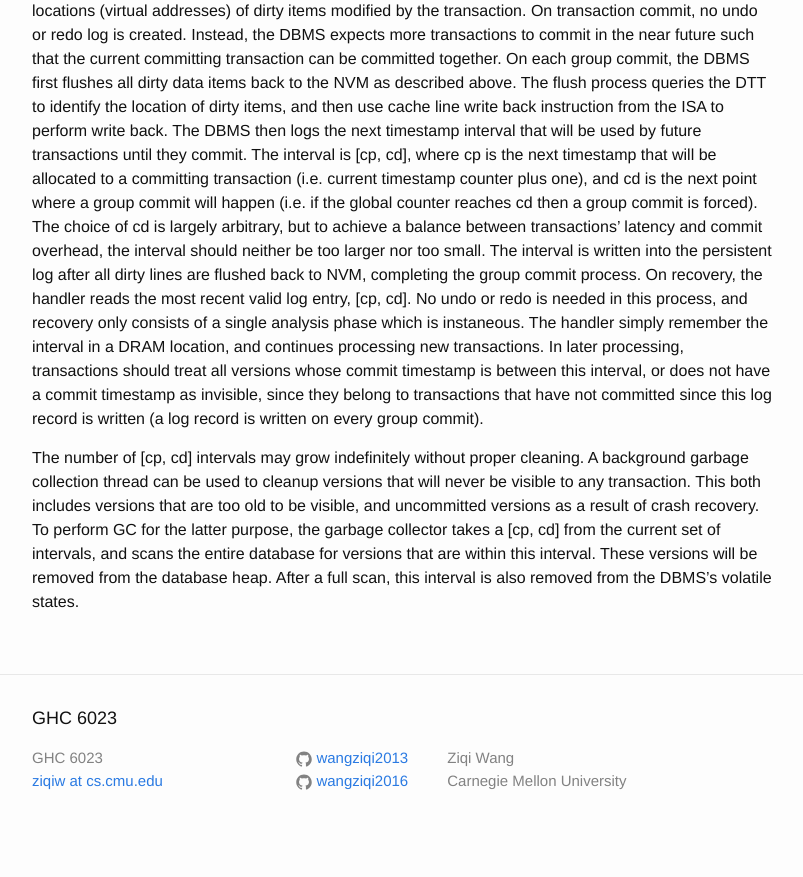
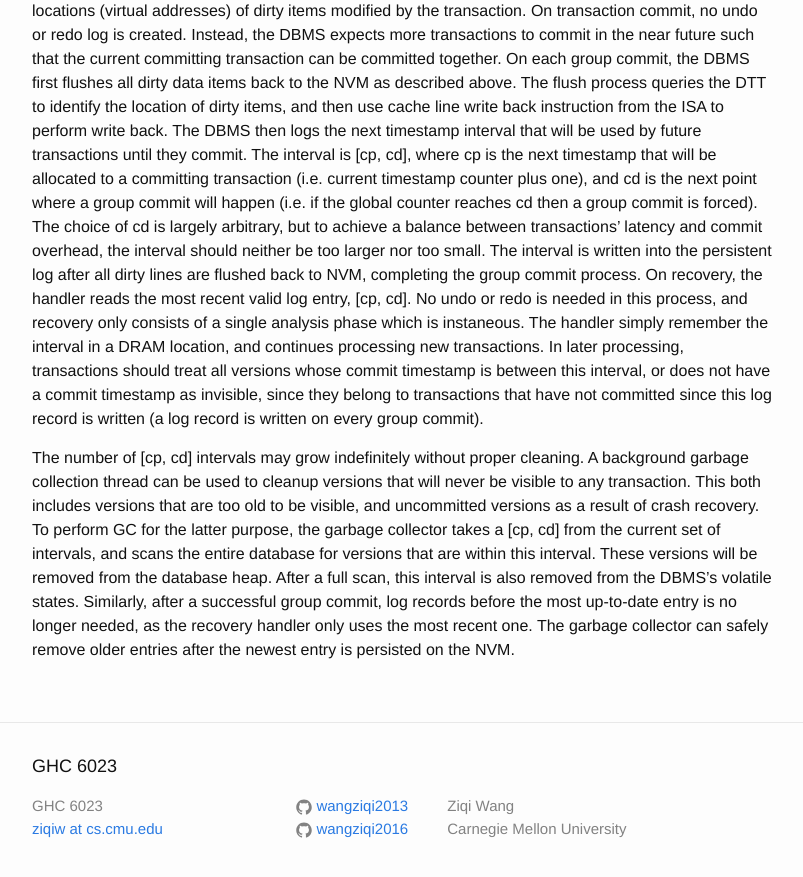
Before and after one commit to wangziqi2013/wangziqi2013.github.io, a Jekyll site: the page built from _posts/2019-01-12-wbl.markdown, in a window 1280 px wide and 900 px high, scrolled down 1960 px. Shown: the top 877 px of the window, without its empty margins (238-1041 px from the left). Built offline with Jekyll 4.4.1, drawn with Linux system fonts in a browser that asks for light colours; before the commit the page ends 2812 px from its top, so only the background shows below that.

Commit message:
Adding log entry GC

```diff
--- a/_posts/2019-01-12-wbl.markdown
+++ b/_posts/2019-01-12-wbl.markdown
@@ -90,4 +90,6 @@ can be used to cleanup versions that will never be visible to any transaction. T
 too old to be visible, and uncommitted versions as a result of crash recovery. To perform GC for the latter purpose,
 the garbage collector takes a [cp, cd] from the current set of intervals, and scans the entire database for versions
 that are within this interval. These versions will be removed from the database heap. After a full scan, this interval is
-also removed from the DBMS's volatile states.
+also removed from the DBMS's volatile states. Similarly, after a successful group commit, log records before the most
+up-to-date entry is no longer needed, as the recovery handler only uses the most recent one. The garbage collector
+can safely remove older entries after the newest entry is persisted on the NVM.
```
